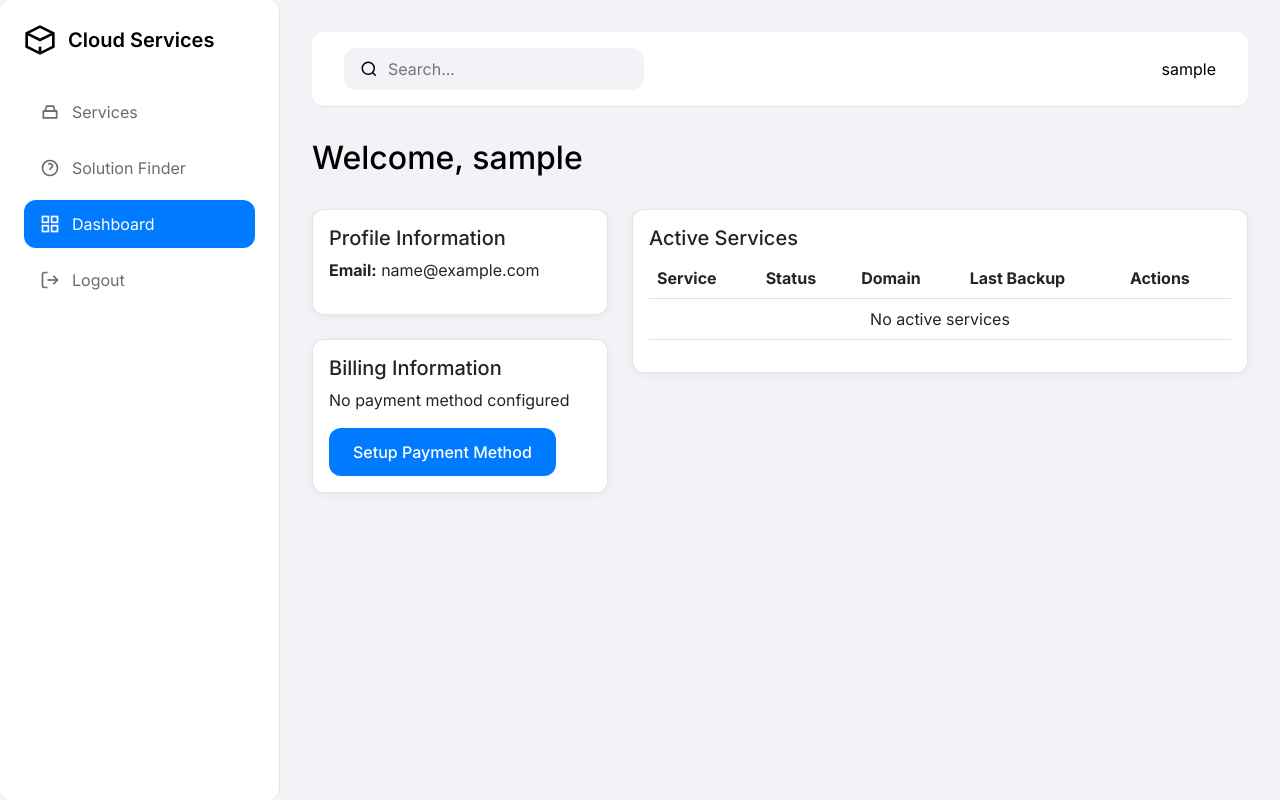
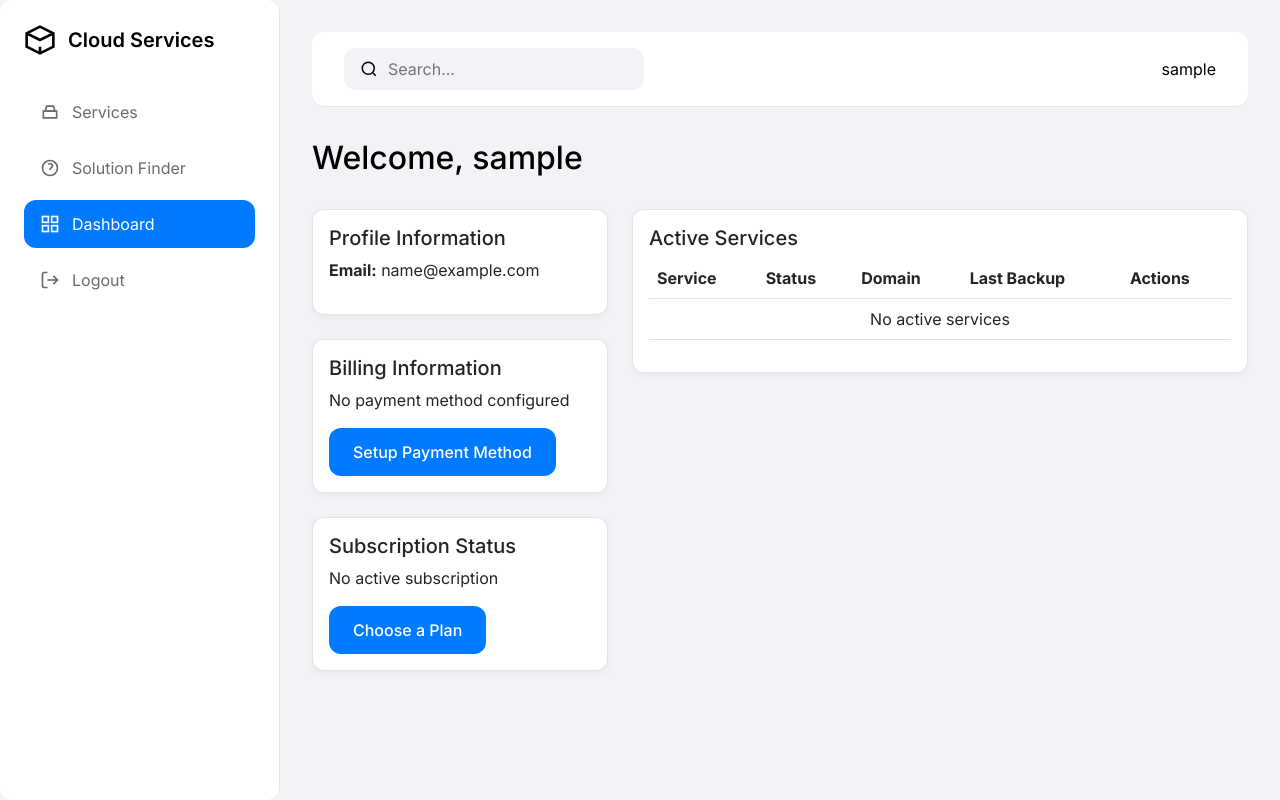
Before and after one commit to joozyz/CustomerPortal, a Flask app: page /service/dashboard in a window 1280 px wide. Run offline with Flask 3, Linux system fonts and the light colour scheme; the visitor is signed in with stand-in values (Sample User, id 1); data that the repository does not hold is empty.

Commit message:
Agent query: I've added a subscription status card to the dashboard. Can you verify if you see the subscription section below the billing information card?
Add subscription status display to dashboard.

Screenshot: https://storage.googleapis.com/screenshot-production-us-central1/cb6a16de-c065-4c77-8fdc-76395a4238a8/0f3236fb-b47c-4d00-a881-82367966a72c.jpg

```diff
--- a/templates/dashboard.html
+++ b/templates/dashboard.html
@@ -35,6 +35,32 @@
                     <form method="POST" action="{{ url_for('billing.setup_billing') }}">
                         <button type="submit" class="btn btn-primary">Setup Payment Method</button>
                     </form>
+                {% endif %}
+            </div>
+        </div>
+
+        <div class="card mt-4">
+            <div class="card-body">
+                <h5 class="card-title">Subscription Status</h5>
+                {% if current_user.profile and current_user.profile.subscription_info %}
+                    <p><strong>Current Plan:</strong> {{ current_user.profile.subscription_info.plan_name|title }}</p>
+                    <p><strong>Status:</strong>
+                        <span class="badge bg-{{ 'success' if current_user.profile.subscription_info.status == 'active' else 'warning' }}">
+                            {{ current_user.profile.subscription_info.status|title }}
+                        </span>
+                    </p>
+                    <p><strong>Next Bill Date:</strong> {{ current_user.profile.subscription_info.current_period_end.strftime('%Y-%m-%d') }}</p>
+                    <div class="mt-3">
+                        <a href="{{ url_for('billing.manage_subscription') }}" class="btn btn-primary">Manage Subscription</a>
+                        {% if current_user.profile.subscription_info.status == 'active' %}
+                            <form method="POST" action="{{ url_for('billing.cancel_subscription') }}" class="d-inline">
+                                <button type="submit" class="btn btn-outline-danger ms-2">Cancel Subscription</button>
+                            </form>
+                        {% endif %}
+                    </div>
+                {% else %}
+                    <p>No active subscription</p>
+                    <a href="{{ url_for('billing.select_plan') }}" class="btn btn-primary">Choose a Plan</a>
                 {% endif %}
             </div>
         </div>
```
